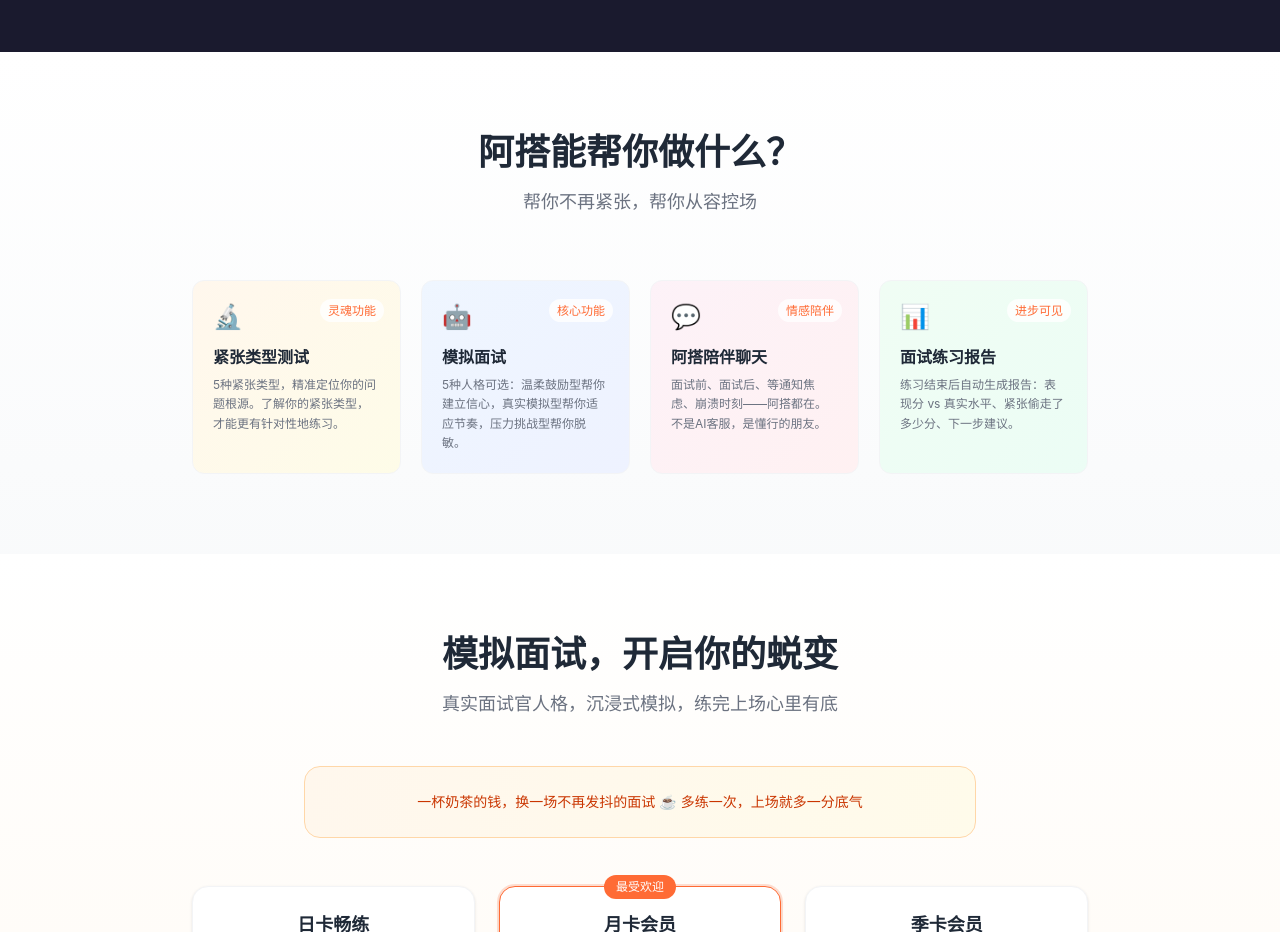
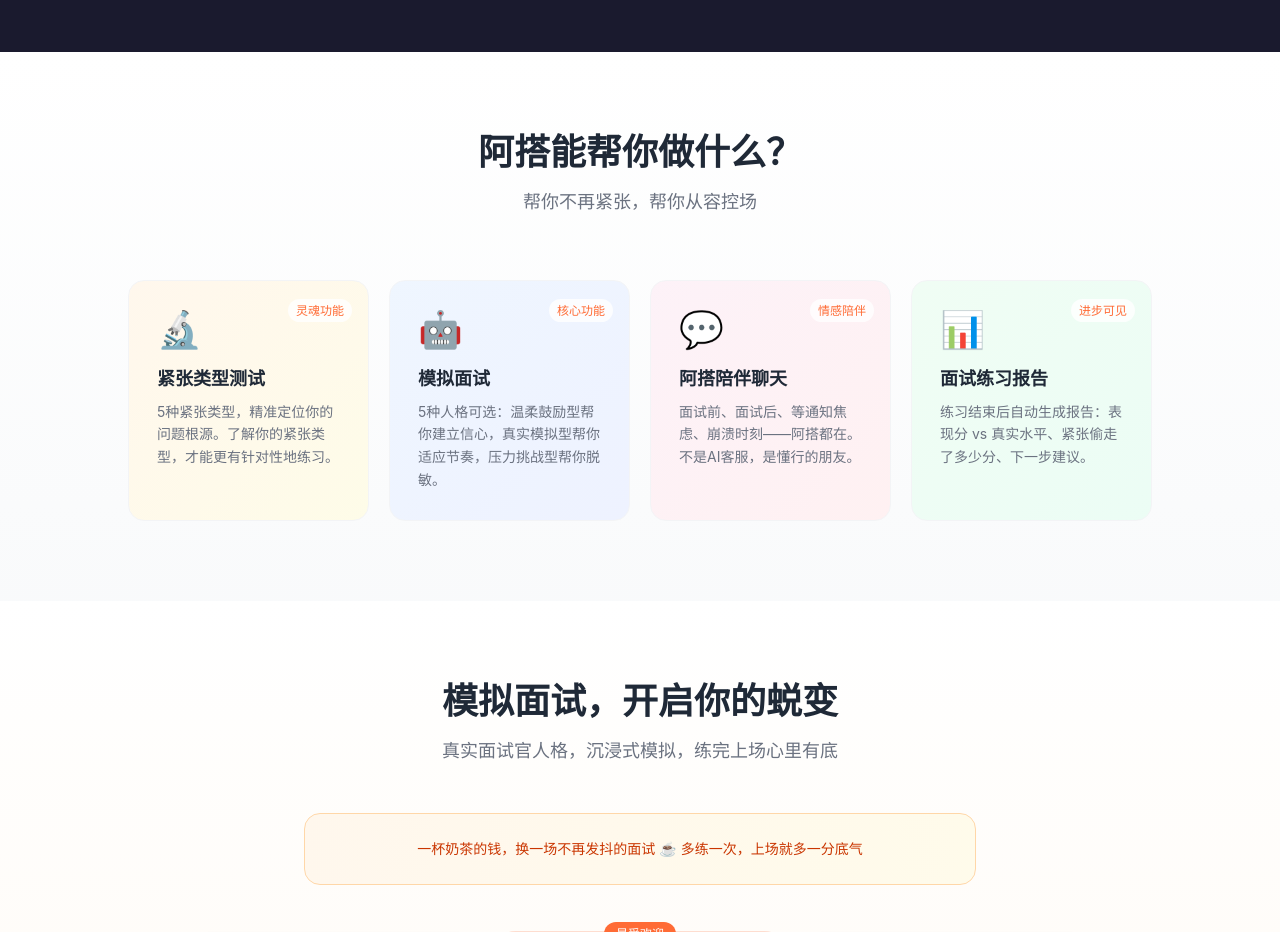
Before and after one commit to seller-mind/mianshidazi, a Next.js app: page / in a window 1280 px wide. Shown: the part 2600-3532 px from the top of the page. Built offline with nearby package versions, Linux system fonts and the light colour scheme; no server answers.

Commit message:
fix: 功能展示卡片放大
- 容器max-w-4xl→max-w-5xl
- 卡片padding/emoji/标题/描述全部加大

```diff
--- a/src/components/landing/ProductShowcaseSection.tsx
+++ b/src/components/landing/ProductShowcaseSection.tsx
@@ -37,7 +37,7 @@ export function ProductShowcaseSection() {
 
   return (
     <section className="py-10 md:py-20 px-4 md:px-6 bg-gradient-to-b from-white to-gray-50 dark:from-[#1A1A2E] dark:to-[#252542]">
-      <div className="max-w-4xl mx-auto">
+      <div className="max-w-5xl mx-auto">
         {/* 标题 */}
         <div className="text-center mb-8 md:mb-16">
           <h2 className="text-2xl md:text-4xl font-bold text-[#1F2937] dark:text-white mb-3 md:mb-4">
@@ -53,7 +53,7 @@ export function ProductShowcaseSection() {
           {features.map((feature, index) => (
             <div
               key={index}
-              className={`bg-gradient-to-br ${feature.color} rounded-xl p-3 md:p-5 border border-gray-100 dark:border-gray-800 hover:shadow-lg transition-shadow relative`}
+              className={`bg-gradient-to-br ${feature.color} rounded-2xl p-5 md:p-7 border border-gray-100 dark:border-gray-800 hover:shadow-lg transition-shadow relative`}
             >
               {/* 标签 */}
               <div className="absolute top-3 right-3 md:top-4 md:right-4">
@@ -62,11 +62,11 @@ export function ProductShowcaseSection() {
                 </span>
               </div>
 
-              <span className="text-xl md:text-2xl mb-1.5 md:mb-3 block">{feature.emoji}</span>
-              <h3 className="text-sm md:text-base font-semibold text-[#1F2937] dark:text-white mb-1 md:mb-1.5">
+              <span className="text-3xl md:text-4xl mb-2 md:mb-4 block">{feature.emoji}</span>
+              <h3 className="text-base md:text-lg font-semibold text-[#1F2937] dark:text-white mb-2">
                 {feature.title}
               </h3>
-              <p className="text-[10px] md:text-xs text-[#6B7280] dark:text-gray-400 leading-relaxed">
+              <p className="text-xs md:text-sm text-[#6B7280] dark:text-gray-400 leading-relaxed">
                 {feature.description}
               </p>
             </div>
```
